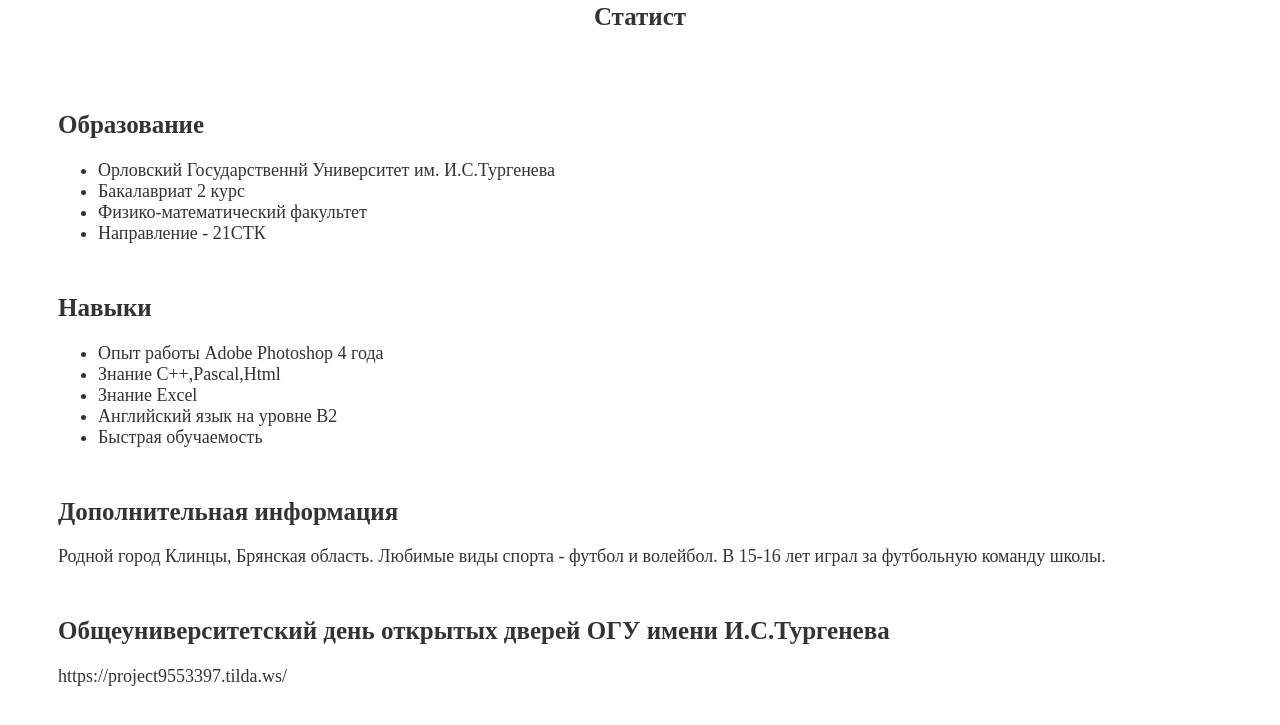
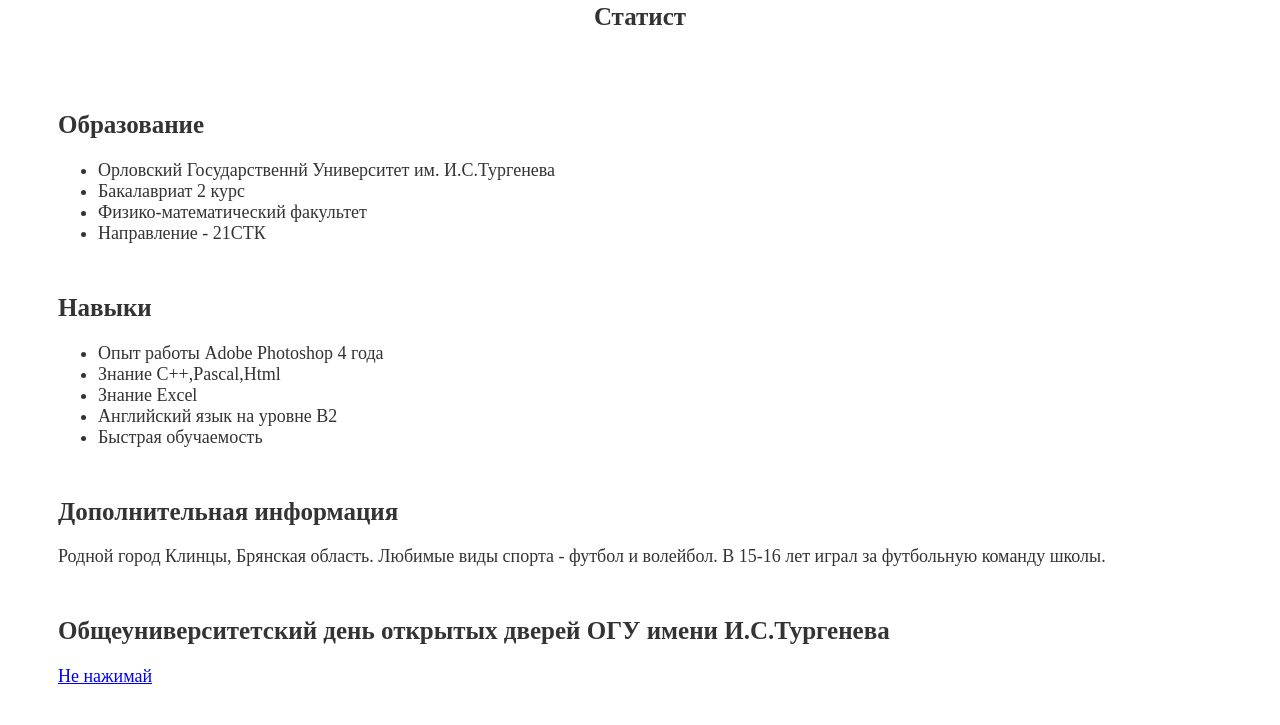
Before and after one commit to tipodes/tipodes.github.io, a plain HTML site: page index.html in a window 1280 px wide. Shown: the part 113-838 px from the top of the page. Drawn offline with Linux system fonts and the light colour scheme.

Commit message:
Update index.html

```diff
--- a/index.html
+++ b/index.html
@@ -37,7 +37,7 @@
         </section>
            <section>
             <h2>Общеуниверситетский день открытых дверей ОГУ имени И.С.Тургенева</h2>
-            </a>https://project9553397.tilda.ws/</a>
+            <a href= "https://project9553397.tilda.ws/">Не нажимай</a>
         </section>
 </body>
 </html>
```
